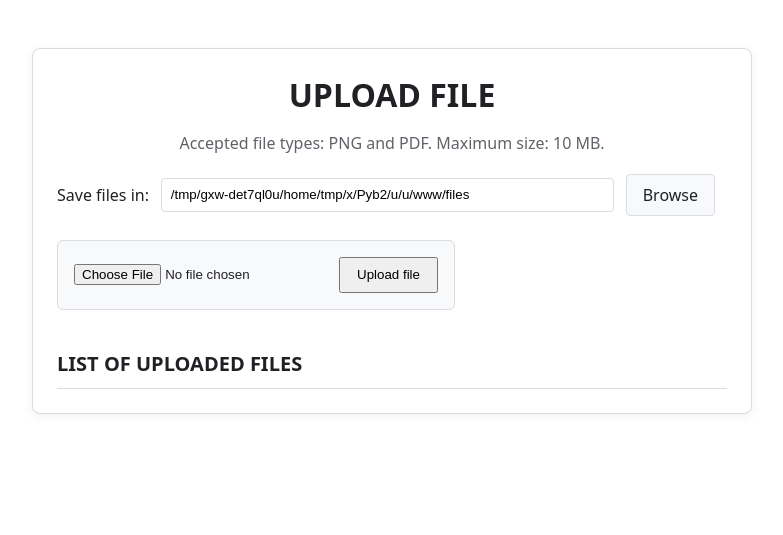
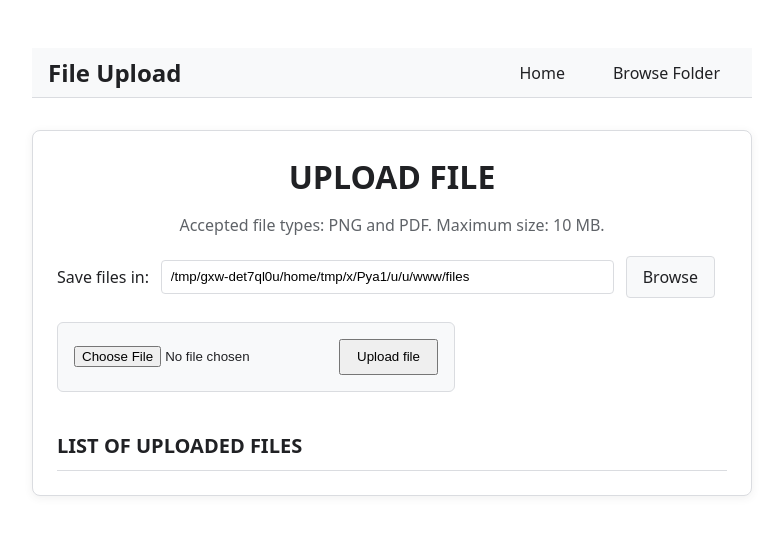
Before and after one commit to mobulfa/FLASK-FILE-UPLOAD, a Flask app: page / in a window 1280 px wide. Shown: the top 535 px of the page, without its empty margins (248-1031 px from the left). Run offline with Flask 3, Linux system fonts and the light colour scheme; data that the repository does not hold is empty.

Commit message:
add feature

```diff
--- a/app.py
+++ b/app.py
@@ -2,4 +2,4 @@ from module.main import app
 
 
 if __name__ == "__main__":
-    app.run(host="127.0.0.1", port="8005", debug=False)
+    app.run(host="127.0.0.1", port="8005", debug=True)
--- a/static/assets/style.css
+++ b/static/assets/style.css
@@ -4,6 +4,47 @@ body {
     margin: 3rem auto;
     padding: 0 1rem;
     color: #202124;
+}
+nav.navbar {
+    background-color: #f8f9fa;
+    border-bottom: 1px solid #dadce0;
+    padding: 0.5rem 1rem;
+    margin-bottom: 2rem;
+}
+nav.navbar .navbar-container {
+    display: flex;
+    justify-content: space-between;
+    align-items: center;
+}
+nav.navbar .navbar-brand {
+    font-size: 1.5rem;
+    font-weight: bold;
+    color: #202124;
+    text-decoration: none;
+}
+nav.navbar .navbar-nav {
+    list-style: none;
+    display: flex;
+    gap: 1rem;
+    margin: 0;
+    padding: 0;
+}
+nav.navbar .navbar-nav .nav-item .nav-link {
+    color: #202124;
+    text-decoration: none;
+    padding: 0.5rem 1rem;
+    border-radius: 4px;
+}
+nav.navbar .navbar-nav .nav-item .nav-link:hover {
+    background-color: #e8f0fe;
+}
+nav.navbar .navbar-nav .nav-item .nav-link.active {
+    background-color: #e8f0fe;
+    font-weight: bold;
+}
+nav.navbar .navbar-nav .nav-item .nav-link:focus {
+    outline: 2px solid #4285f4;
+    outline-offset: 2px;
 }
 
 .upload-panel {
--- a/templates/main.html
+++ b/templates/main.html
@@ -10,6 +10,15 @@
 </head>
 
 <body>
+    <nav class="navbar">
+        <div class="navbar-container">
+            <a class="navbar-brand" href="{{ url_for('index') }}">File Upload</a>
+            <ul class="navbar-nav">
+                <li class="nav-item"><a class="nav-link" href="{{ url_for('index') }}">Home</a></li>
+                <li class="nav-item"><a class="nav-link" href="{{ url_for('browse_folder') }}">Browse Folder</a></li>
+            </ul>
+        </div>
+    </nav>
     {% with messages = get_flashed_messages(with_categories=true) %}
     {% if messages %}
     <div class="flash-messages" id="flash-messages" aria-live="polite">
```
